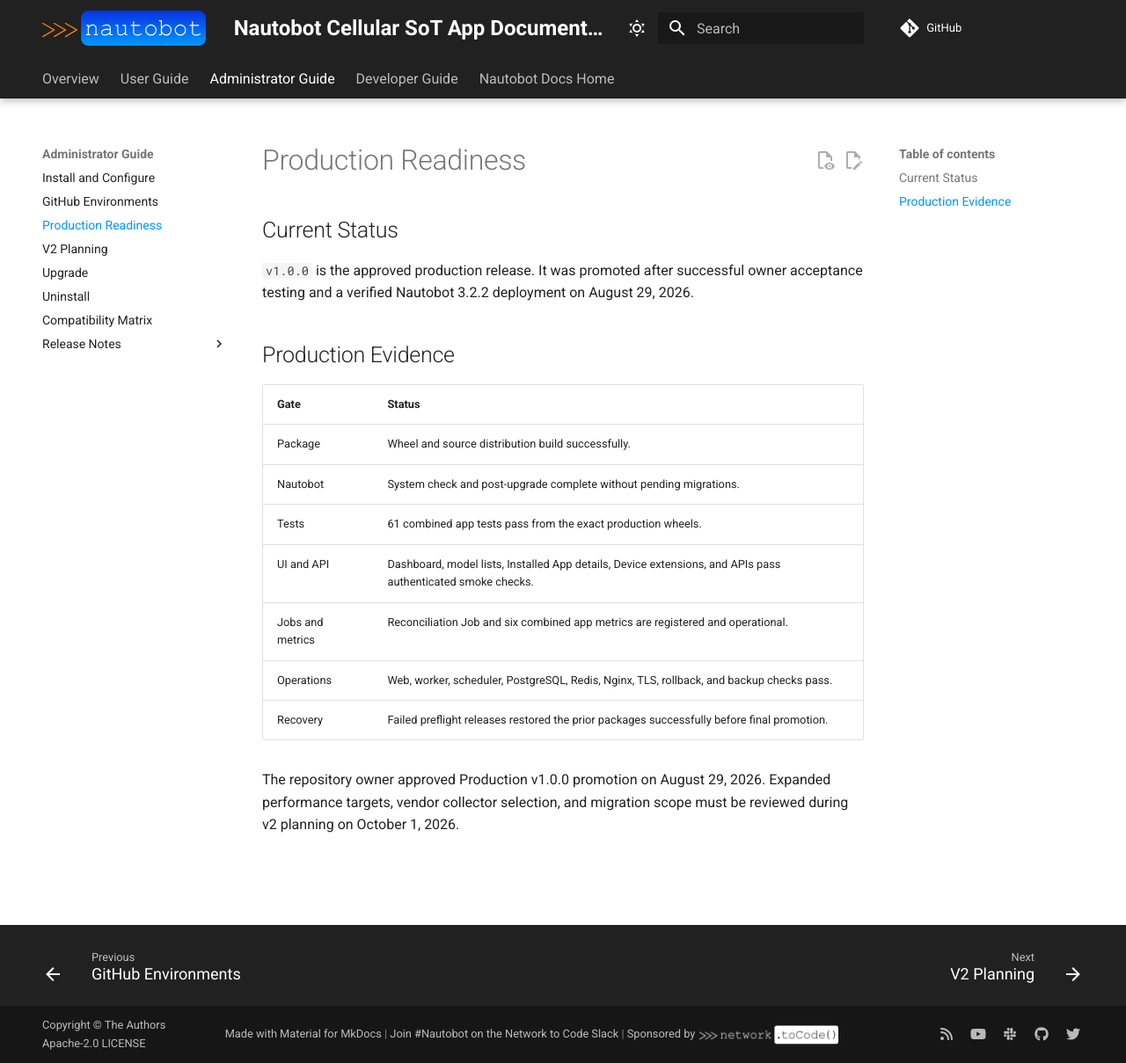
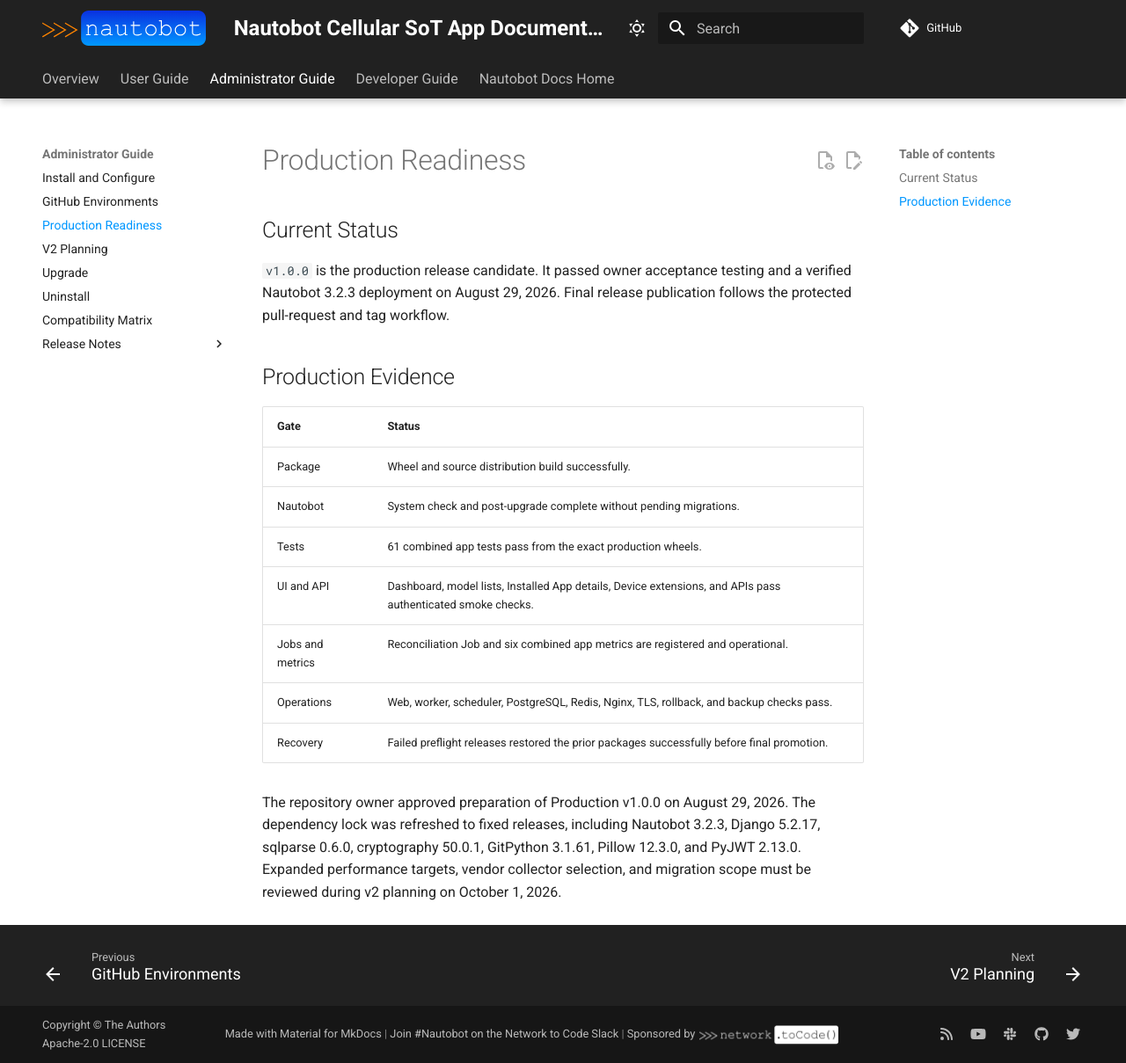
Before and after one commit to Lipford-Dutch/nautobot-wireless-cellular-sot-app, an MkDocs documentation site: the page built from docs/admin/production_readiness.md, in a window 1280 px wide and 1209 px high. Shown: the whole window at 88% size. Built offline with MkDocs 1.6.1 and Material for MkDocs 9.7.7, drawn with Linux system fonts in a browser that asks for light colours; comment, search, counter and statistics services are not loaded.

Commit message:
security: refresh production dependency baseline

```diff
--- a/docs/admin/production_readiness.md
+++ b/docs/admin/production_readiness.md
@@ -2,9 +2,9 @@
 
 ## Current Status
 
-`v1.0.0` is the approved production release. It was promoted after successful
-owner acceptance testing and a verified Nautobot 3.2.2 deployment on August 29,
-2026.
+`v1.0.0` is the production release candidate. It passed owner acceptance
+testing and a verified Nautobot 3.2.3 deployment on August 29, 2026. Final
+release publication follows the protected pull-request and tag workflow.
 
 ## Production Evidence
 
@@ -18,6 +18,9 @@ owner acceptance testing and a verified Nautobot 3.2.2 deployment on August 29,
 | Operations | Web, worker, scheduler, PostgreSQL, Redis, Nginx, TLS, rollback, and backup checks pass. |
 | Recovery | Failed preflight releases restored the prior packages successfully before final promotion. |
 
-The repository owner approved Production v1.0.0 promotion on August 29, 2026.
-Expanded performance targets, vendor collector selection, and migration scope
-must be reviewed during v2 planning on October 1, 2026.
+The repository owner approved preparation of Production v1.0.0 on August 29,
+2026. The dependency lock was refreshed to fixed releases, including Nautobot
+3.2.3, Django 5.2.17, sqlparse 0.6.0, cryptography 50.0.1, GitPython 3.1.61,
+Pillow 12.3.0, and PyJWT 2.13.0. Expanded performance targets, vendor collector
+selection, and migration scope must be reviewed during v2 planning on October
+1, 2026.
```
Also changed, not shown: docs/admin/release_notes/version_1.0.md (+2 -0 lines), 1 other file.
